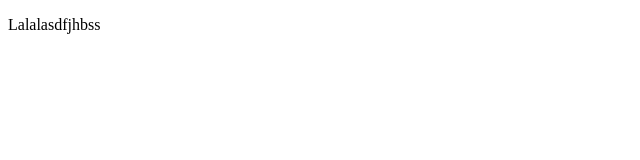
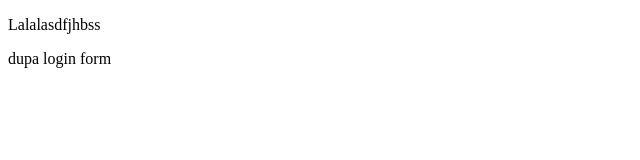
Before and after one commit to Liana09/myappsample, a plain HTML site: page index.html in a window 1280 px wide. Shown: the full height of the page, 0-640 px from the left. Drawn offline with Linux system fonts and the light colour scheme.

Commit message:
login form

```diff
--- a/index.html
+++ b/index.html
@@ -6,5 +6,6 @@
   </head>
   <body>
     <p>Lalalasdfjhbss</p>
+    dupa login form
   </body>
 </html>
```
Also changed, not shown: login.html (added, +1 -0 lines).
